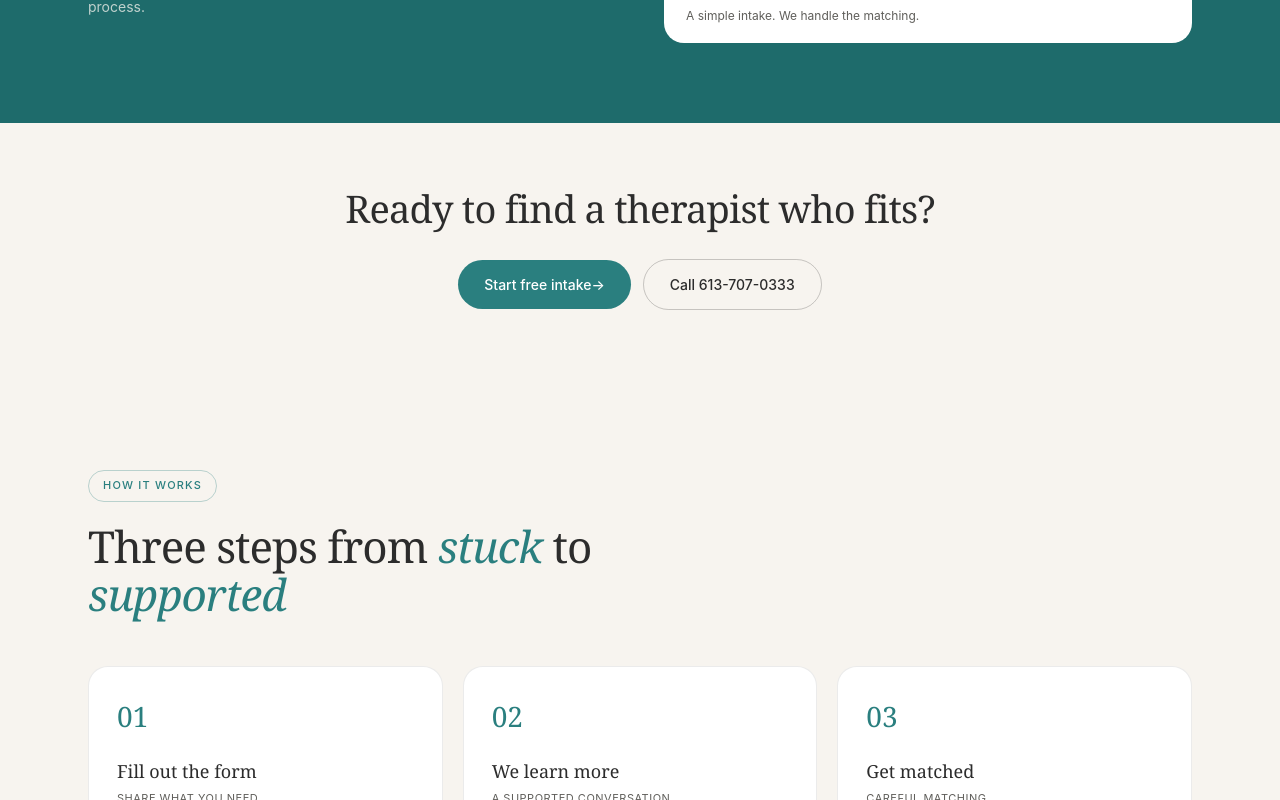
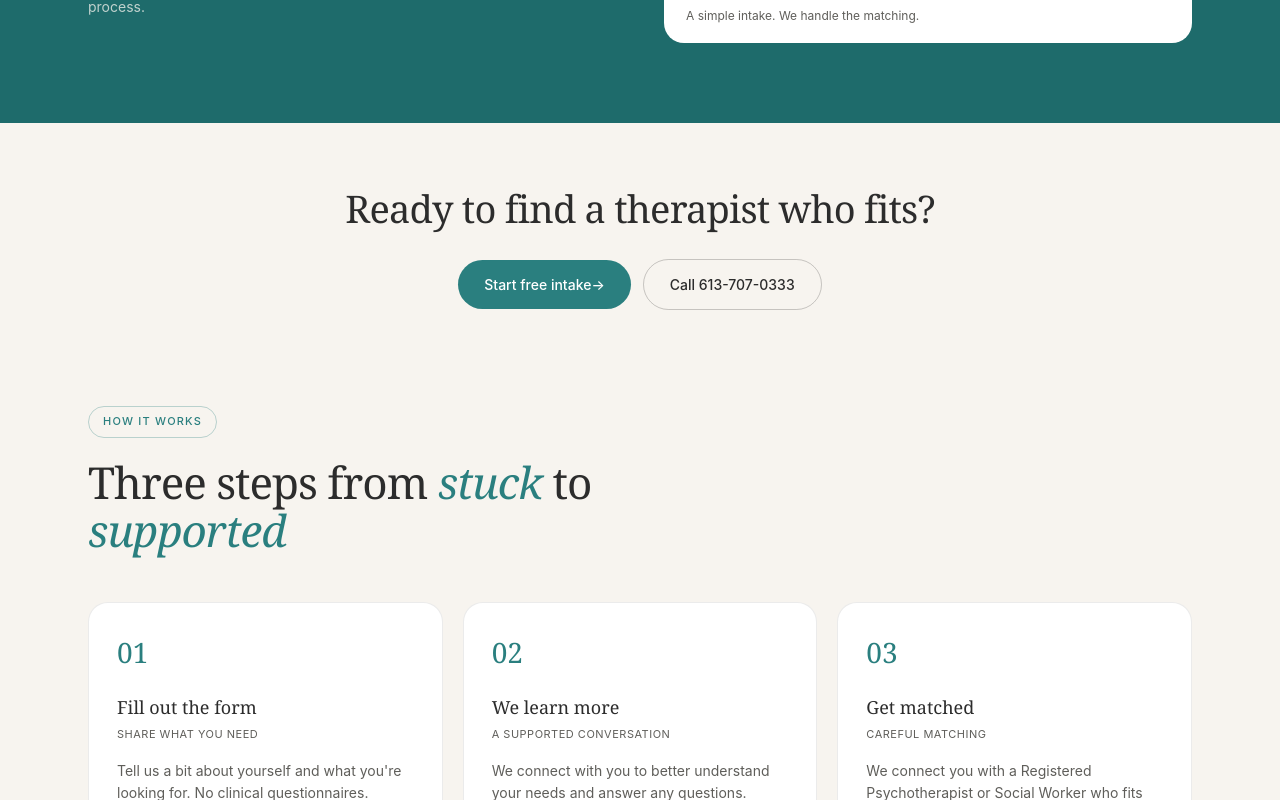
Before and after one commit to Valisen-Home-Care-Inc/Valisen-Mental-Health-, a Next.js app: page / in a window 1280 px wide. Shown: the part 1020-1820 px from the top of the page. Built offline with nearby package versions, Linux system fonts and the light colour scheme.

Commit message:
Tighten homepage section spacing

```diff
--- a/app/page.tsx
+++ b/app/page.tsx
@@ -15,7 +15,7 @@ export default function HomePage() {
       <HeroSection />
       <DarkSection />
 
-      <section className="bg-canvas py-14 text-center md:py-16">
+      <section className="bg-canvas pb-8 pt-14 text-center md:pb-10 md:pt-16">
         <div className="container-v">
           <h2 className="font-serif text-[30px] font-medium leading-[1.15] tracking-[-0.8px] text-ink md:text-[38px]">
             Ready to find a therapist who fits?
--- a/components/HowItWorks.tsx
+++ b/components/HowItWorks.tsx
@@ -21,7 +21,7 @@ const STEPS = [
 
 export default function HowItWorks() {
   return (
-    <section className="bg-canvas py-16 md:py-24">
+    <section className="bg-canvas pb-16 pt-10 md:pb-24 md:pt-14">
       <div className="container-v">
         <div className="mb-12 max-w-[640px]">
           <span className="badge-outline-teal mb-5">HOW IT WORKS</span>
```
